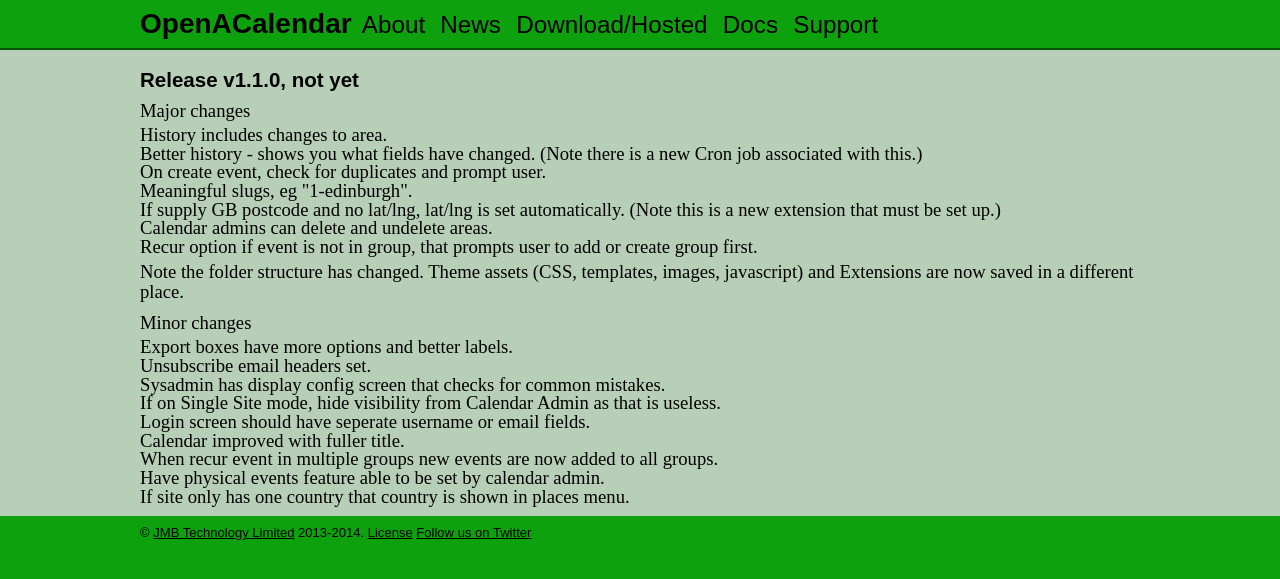
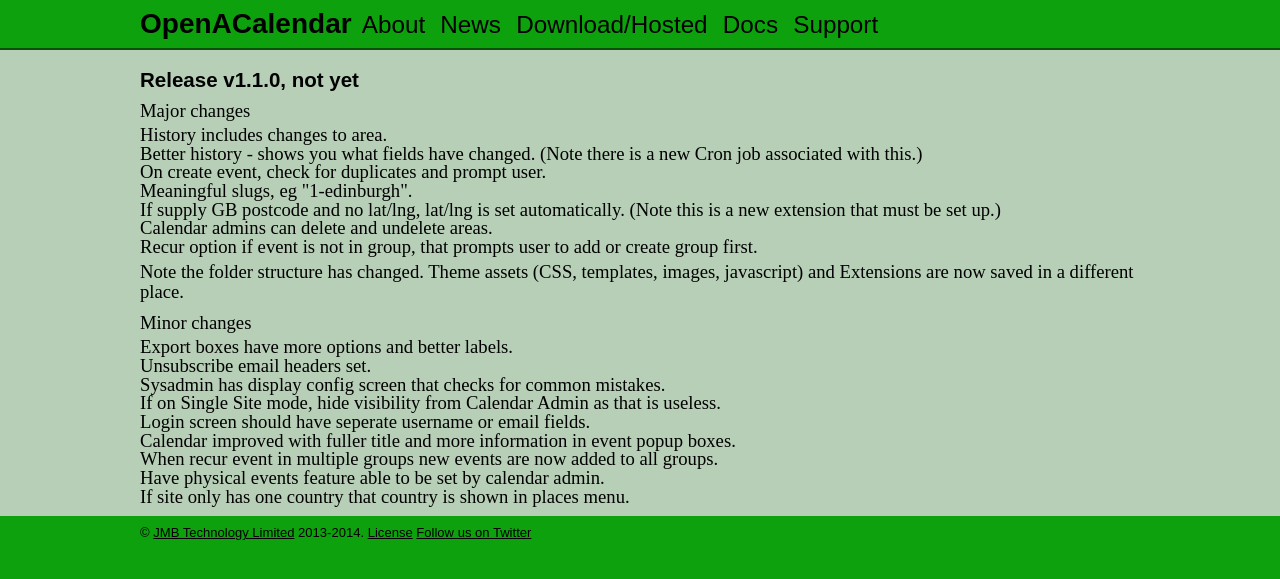
Before and after one commit to OpenACalendar/openacalendar.github.io, a Jekyll site: the page built from release/1.1.0.html, in a window 1280 px wide. Shown: the top 579 px of the page. Built offline with Jekyll 4.4.1, drawn with Linux system fonts in a browser that asks for light colours; Markdown is read by kramdown in place of the engine named in the settings; comment, search, counter and statistics services are not loaded.

Commit message:
note to release

```diff
--- a/release/1.1.0.html
+++ b/release/1.1.0.html
@@ -27,7 +27,7 @@
 	<li>Sysadmin has display config screen that checks for common mistakes.</li>
 	<li>If on Single Site mode, hide visibility from Calendar Admin as that is useless.</li>
 	<li>Login screen should have seperate username or email fields.</li>
-	<li>Calendar improved with fuller title.</li>
+	<li>Calendar improved with fuller title and more information in event popup boxes.</li>
 	<li>When recur event in multiple groups new events are now added to all groups.</li>
 	<li>Have physical events feature able to be set by calendar admin.</li>
 	<li>If site only has one country that country is shown in places menu.</li>
```
